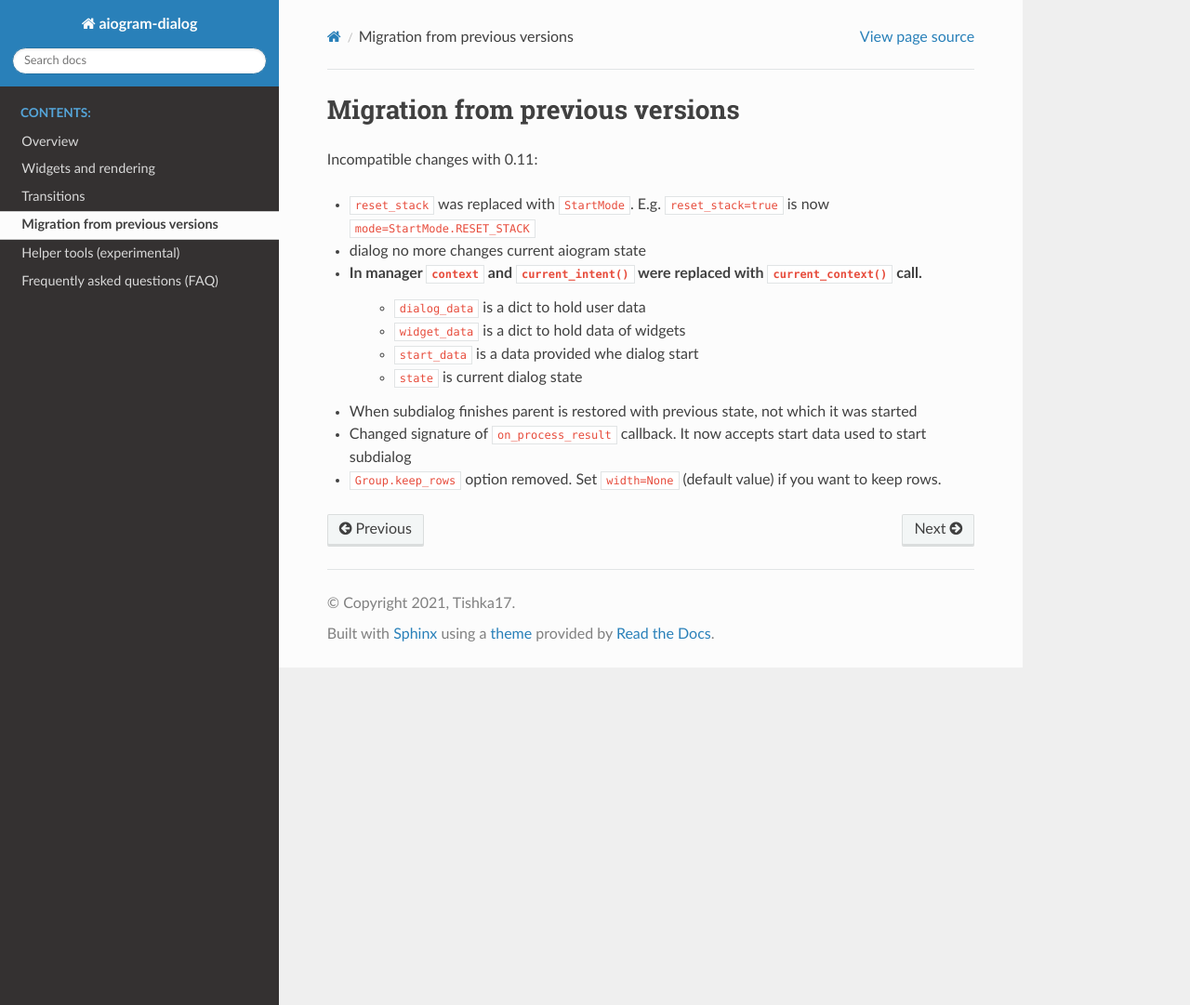
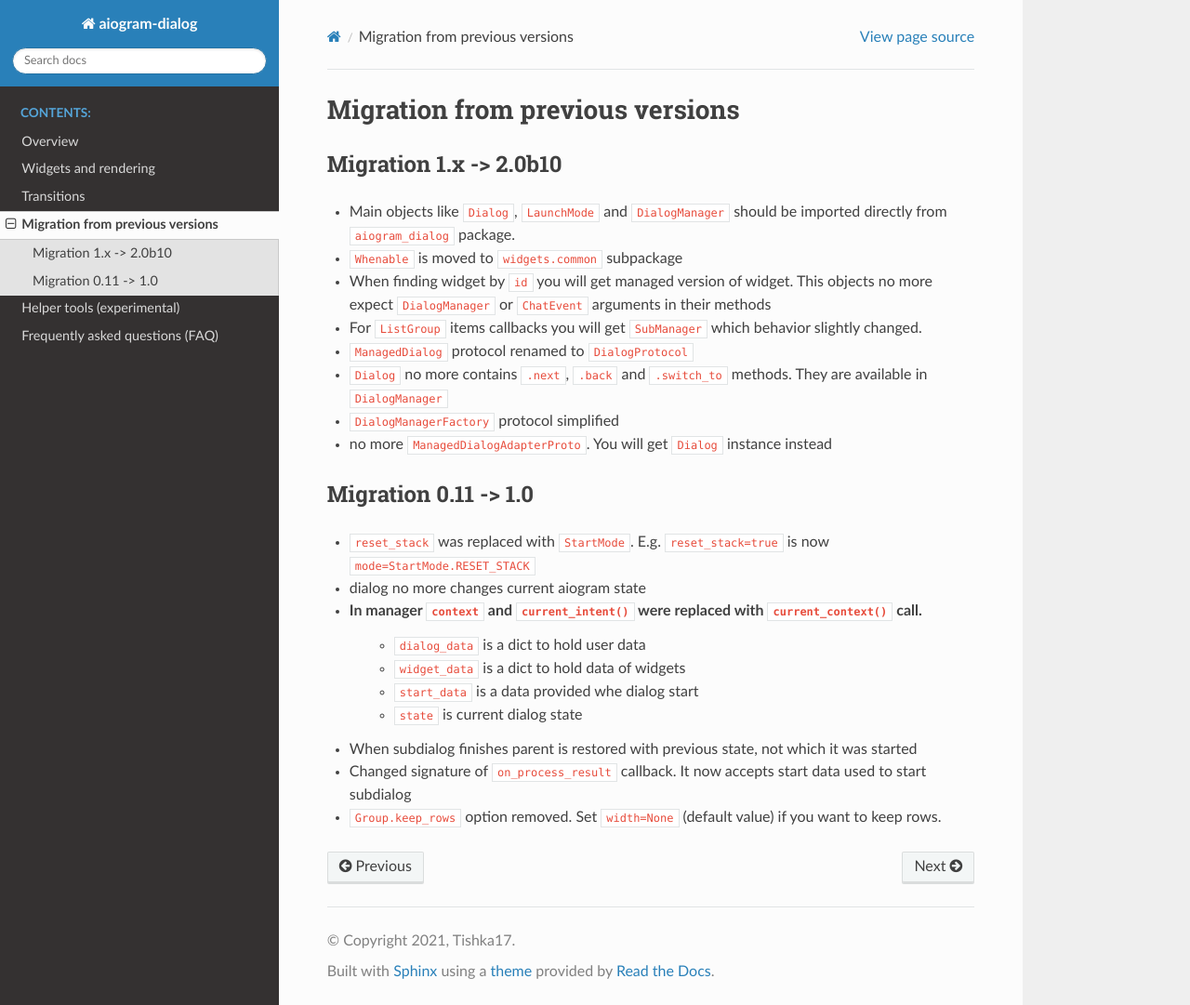
Before and after one commit to Tishka17/aiogram_dialog, a Sphinx documentation site: the page built from docs/migration.rst, in a window 1280 px wide and 1081 px high. Shown: the whole window at 93% size. Built offline with Sphinx 7.4.7 and the Read the Docs theme 2.0.0, drawn with Linux system fonts in a browser that asks for light colours.

Commit message:
migration guide

```diff
--- a/docs/migration.rst
+++ b/docs/migration.rst
@@ -2,7 +2,21 @@
 Migration from previous versions
 ***********************************
 
-Incompatible changes with 0.11:
+Migration 1.x -> 2.0b10
+==========================
+
+* Main objects like ``Dialog``, ``LaunchMode`` and ``DialogManager`` should be imported directly from ``aiogram_dialog`` package.
+* ``Whenable`` is moved to ``widgets.common`` subpackage
+* When finding widget by ``id`` you will get managed version of widget. This objects no more expect ``DialogManager`` or ``ChatEvent`` arguments in their methods
+* For ``ListGroup`` items callbacks you will get ``SubManager`` which behavior slightly changed.
+* ``ManagedDialog`` protocol renamed to ``DialogProtocol``
+* ``Dialog`` no more contains ``.next``, ``.back`` and ``.switch_to`` methods. They are available in ``DialogManager``
+* ``DialogManagerFactory`` protocol simplified
+* no more ``ManagedDialogAdapterProto``. You will get ``Dialog`` instance instead
+
+
+Migration 0.11 -> 1.0
+========================
 
 * ``reset_stack`` was replaced with ``StartMode``. E.g. ``reset_stack=true`` is now ``mode=StartMode.RESET_STACK``
 * dialog no more changes current aiogram state
```
